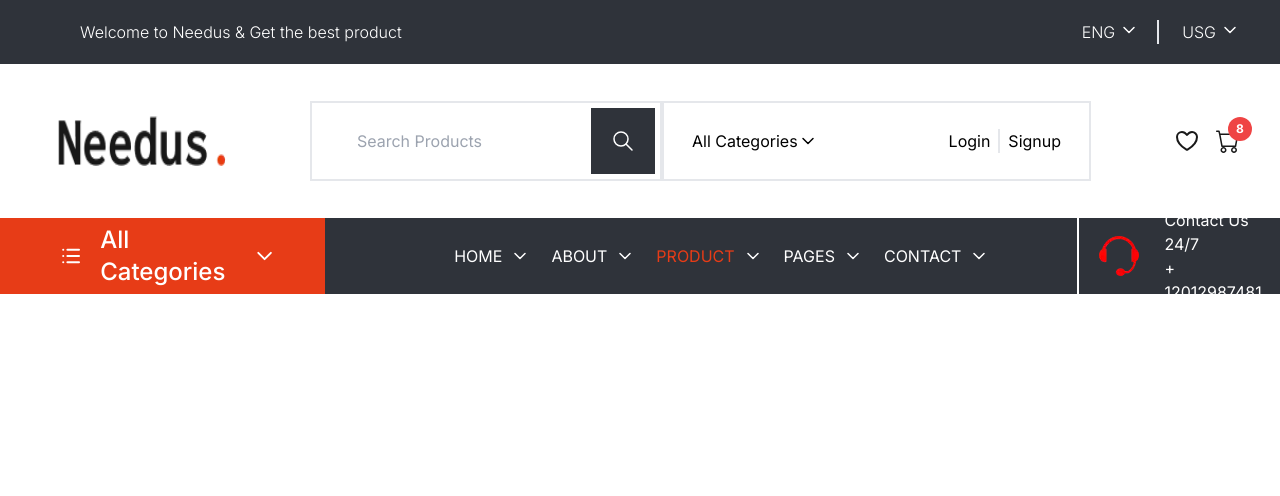
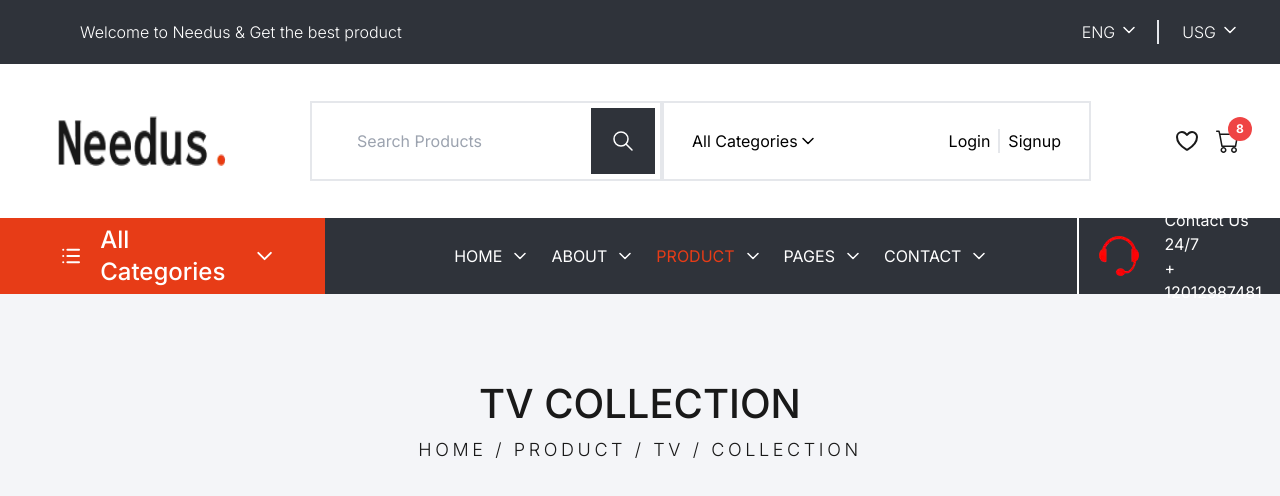
Before and after one commit to betotorodev/PurpleFire-test, a Next.js app: page /product-detail in a window 1280 px wide. Shown: the top 496 px of the page. Built offline with nearby package versions, Linux system fonts and the light colour scheme; a web font is replaced by a local one.

Commit message:
style: finish banner

```diff
--- a/app/product-detail/page.js
+++ b/app/product-detail/page.js
@@ -18,6 +18,7 @@ export default function ProductDetail() {
           <span className='flex gap-1 font-light'>USG <ArrowLightDown /></span>
         </div>
       </nav>
+      {/* form */}
       <section className='flex justify-between items-center w-full py-[37px] pl-[58px] pr-[40px]'>
         <div className='relative w-[168px] h-[50px]'>
           <Image src={Logo} alt='Needus logo' fill />
@@ -43,6 +44,7 @@ export default function ProductDetail() {
           </div>
         </div>
       </section>
+      {/* menu */}
       <header className='flex justify-between bg-[#2F333A] w-full h-[76px]'>
         <span className='flex items-center bg-[#E73C17] pl-[58px] pr-[48px] text-white gap-[17px] text-2xl font-medium'><Menu /> All Categories <ArrowLightDown width='30' height='30' /></span>
         <nav className='flex border-r-2 border-white'>
@@ -62,6 +64,11 @@ export default function ProductDetail() {
           </div>
         </div>
       </header>
+      {/* banner */}
+      <section className='flex flex-col justify-center items-center w-full bg-[#F4F5F8] py-20'>
+        <h1 className='text-[40px] font-medium text-[#191919]'>TV COLLECTION</h1>
+        <h2 className='text-lg font-light tracking-[3.6px] leading-[32px] text-[#191919]'>HOME / PRODUCT / TV / COLLECTION</h2>
+      </section>
     </div>
   )
 }
```
